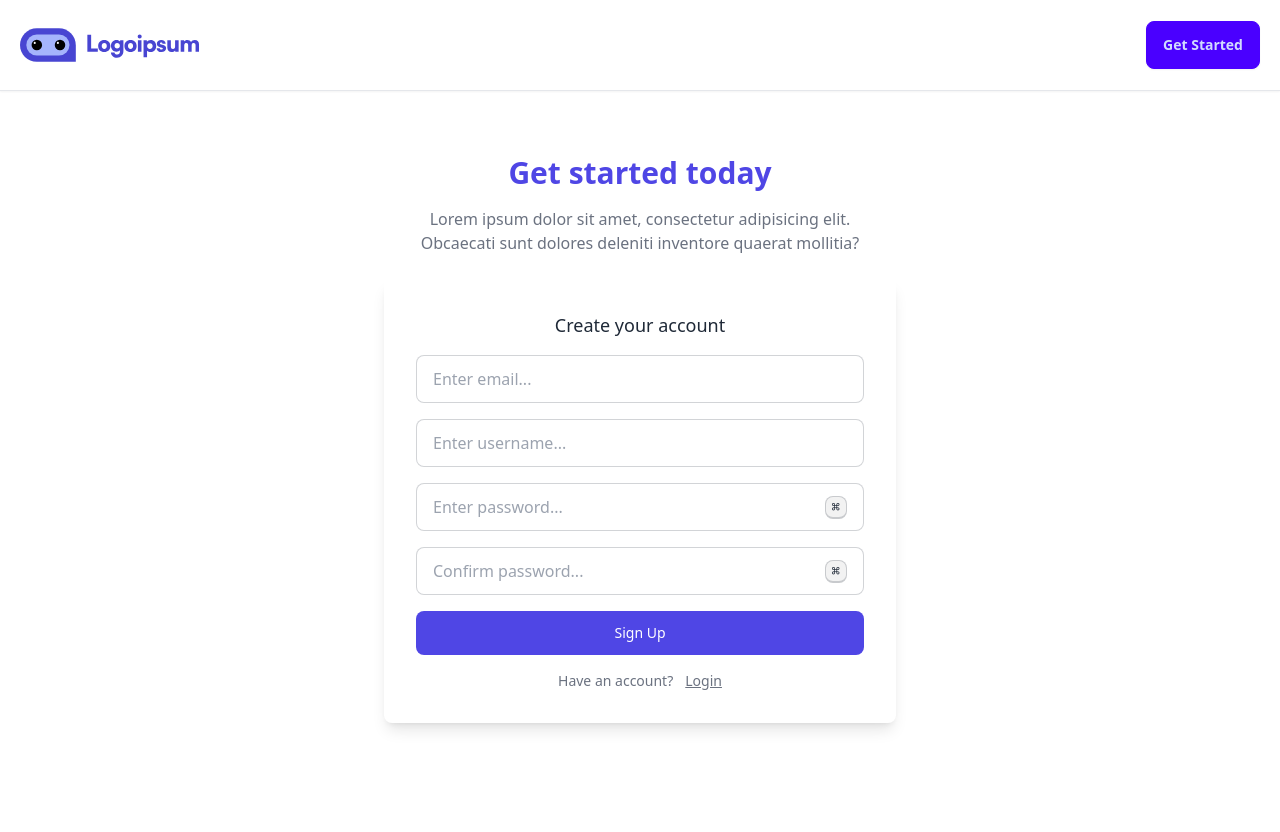
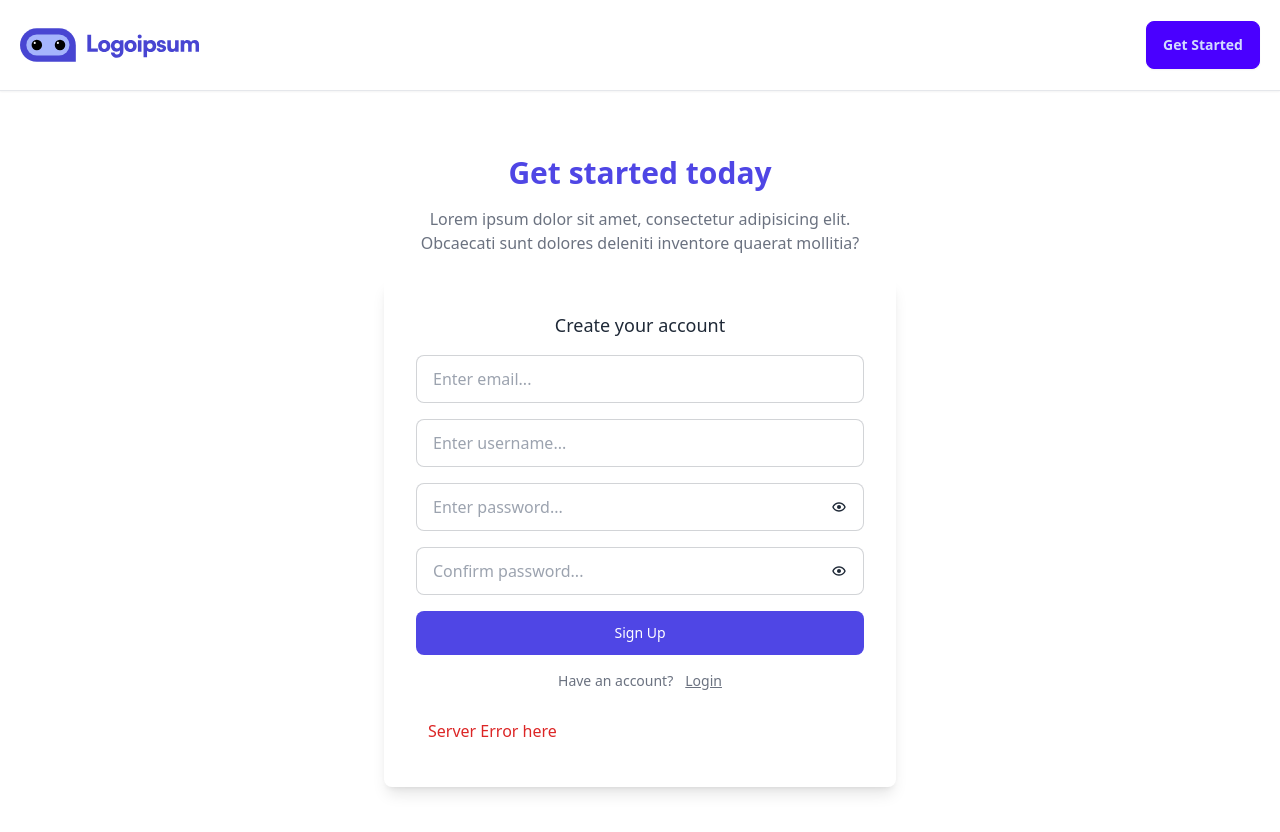
Before and after one commit to taruannika/ai_form_builder, a React (Vite) app in the folder client/: page / in a window 1280 px wide. Shown: the top 832 px of the page. Before the commit the page ends 800 px from the top, so only its background shows below. Built offline with nearby package versions, Linux system fonts and the light colour scheme.

Commit message:
form validation with signup

```diff
--- a/client/package.json
+++ b/client/package.json
@@ -13,6 +13,7 @@
     "axios": "^1.7.9",
     "react": "^18.3.1",
     "react-dom": "^18.3.1",
+    "react-hook-form": "^7.54.0",
     "react-icons": "^5.4.0",
     "react-router-dom": "^7.0.2"
   },
--- a/client/src/pages/SignUpPage.jsx
+++ b/client/src/pages/SignUpPage.jsx
@@ -1,35 +1,42 @@
+import { useForm } from "react-hook-form";
+import axios from "axios";
 import { useState } from "react";
-import axios from "axios";
+import { BiShow, BiHide } from "react-icons/bi";
 
 //#region TODOS
-// TODO: add hide and show password
-// TODO: add form validation
-// TODO: Display error messages
+
 // TODO: Handle succesfull signup
 //#endregion
 
 const SignUpPage = () => {
-  const [userCredentials, setUserCredentials] = useState({
-    email: "",
-    username: "",
-    password: "",
-    confirmpassword: "",
+  const [showPassword, setShowPassword] = useState({
+    password: false,
+    confirmpassword: false,
   });
 
-  const handleUserCredentialsChange = (e) => {
-    const { name, value } = e.target;
+  const {
+    register,
+    handleSubmit,
+    setError,
+    formState: { errors },
+  } = useForm();
 
-    setUserCredentials((prevState) => ({ ...prevState, [name]: value }));
-  };
-
-  const handleSubmit = async (e) => {
-    e.preventDefault();
-
+  const onSubmit = async (data) => {
     try {
-      const response = await axios.post("/api/auth/register", userCredentials);
+      const response = await axios.post("/api/auth/register", data);
+      // successfull signup
       console.log(response.data);
     } catch (error) {
-      console.log(error);
+      if (error.response.data.path) {
+        error.response.data.path.forEach((path) => {
+          setError(path, {
+            type: "server",
+            message: error.response.data.message,
+          });
+        });
+      } else {
+        console.log("Error:", error.response.data.message);
+      }
     }
   };
   return (
@@ -45,11 +52,12 @@ const SignUpPage = () => {
         </p>
 
         <form
-          onSubmit={handleSubmit}
+          onSubmit={handleSubmit(onSubmit)}
           className="mb-0 mt-6 space-y-4 rounded-lg p-4 shadow-lg sm:p-6 lg:p-8"
         >
           <p className="text-center text-lg font-medium">Create your account</p>
 
+          <div>
             <label className="input input-bordered flex items-center gap-2">
               <input
                 className="grow"
@@ -57,11 +65,17 @@ const SignUpPage = () => {
                 placeholder="Enter email..."
                 autoComplete="new-password"
                 name="email"
-              value={userCredentials.email}
-              onChange={handleUserCredentialsChange}
+                {...register("email", { required: "Email is required" })}
               />
             </label>
+            {errors.email && (
+              <p className="text-red-600 px-2 font-light">
+                {errors.email.message}
+              </p>
+            )}
+          </div>
 
+          <div>
             <label className="input input-bordered flex items-center gap-2">
               <input
                 className="grow"
@@ -69,36 +83,77 @@ const SignUpPage = () => {
                 placeholder="Enter username..."
                 autoComplete="new-password"
                 name="username"
-              value={userCredentials.username}
-              onChange={handleUserCredentialsChange}
+                {...register("username", { required: "Username is required" })}
               />
             </label>
+            {errors.username && (
+              <p className="text-red-600 px-2 font-light">
+                {errors.username.message}
+              </p>
+            )}
+          </div>
 
+          <div>
             <label className="input input-bordered flex items-center gap-2">
               <input
                 className="grow"
-              type="password"
+                type={showPassword.password ? "text" : "password"}
                 placeholder="Enter password..."
                 autoComplete="new-password"
                 name="password"
-              value={userCredentials.password}
-              onChange={handleUserCredentialsChange}
+                {...register("password", {
+                  required: "Password is required",
+                })}
               />
-            <kbd className="kbd kbd-sm">⌘</kbd>
+              <p
+                className="cursor-pointer"
+                onClick={() =>
+                  setShowPassword({
+                    ...showPassword,
+                    password: !showPassword.password,
+                  })
+                }
+              >
+                {showPassword.password ? <BiHide /> : <BiShow />}
+              </p>
             </label>
+            {errors.password && (
+              <p className="text-red-600 px-2 font-light">
+                {errors.password.message}
+              </p>
+            )}
+          </div>
 
+          <div>
             <label className="input input-bordered flex items-center gap-2">
               <input
                 className="grow"
-              type="password"
+                type={showPassword.confirmpassword ? "text" : "password"}
                 placeholder="Confirm password..."
                 autoComplete="new-password"
                 name="confirmpassword"
-              value={userCredentials.confirmpassword}
-              onChange={handleUserCredentialsChange}
+                {...register("confirmpassword", {
+                  required: "Confirm password is required",
+                })}
               />
-            <kbd className="kbd kbd-sm">⌘</kbd>
+              <p
+                className="cursor-pointer"
+                onClick={() =>
+                  setShowPassword({
+                    ...showPassword,
+                    confirmpassword: !showPassword.confirmpassword,
+                  })
+                }
+              >
+                {showPassword.confirmpassword ? <BiHide /> : <BiShow />}
+              </p>
             </label>
+            {errors.confirmpassword && (
+              <p className="text-red-600 px-2 font-light">
+                {errors.confirmpassword.message}
+              </p>
+            )}
+          </div>
 
           <button className="block w-full rounded-lg bg-indigo-600 px-5 py-3 text-sm font-medium text-white">
             Sign Up
@@ -110,6 +165,8 @@ const SignUpPage = () => {
               Login
             </a>
           </p>
+
+          <p className="text-red-600 p-3">Server Error here</p>
         </form>
       </div>
     </div>
```
Also changed, not shown: 2 other files (tests, documents, lock files or other folders). Lines whose indentation alone changed are shown as unchanged.
